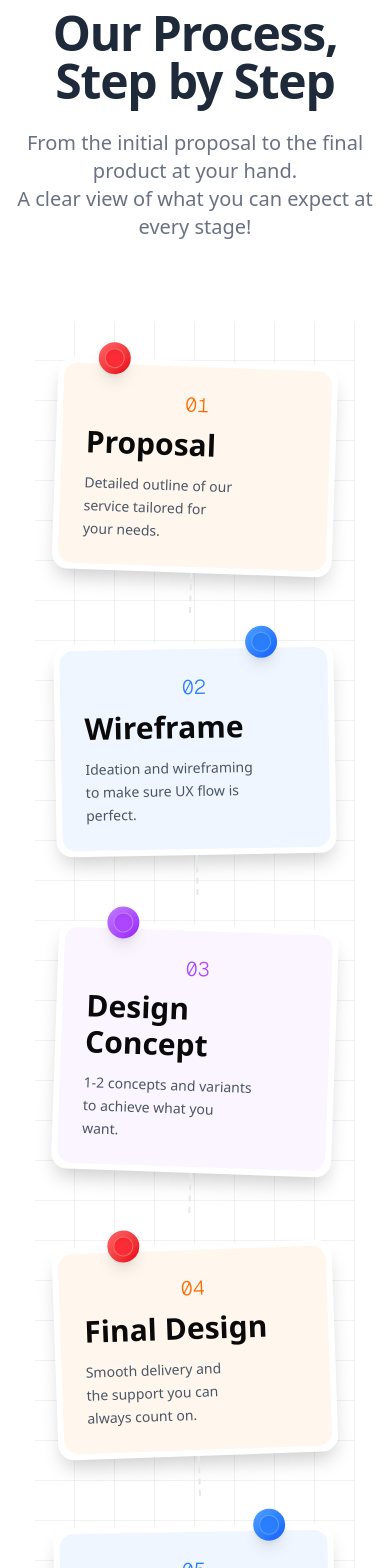
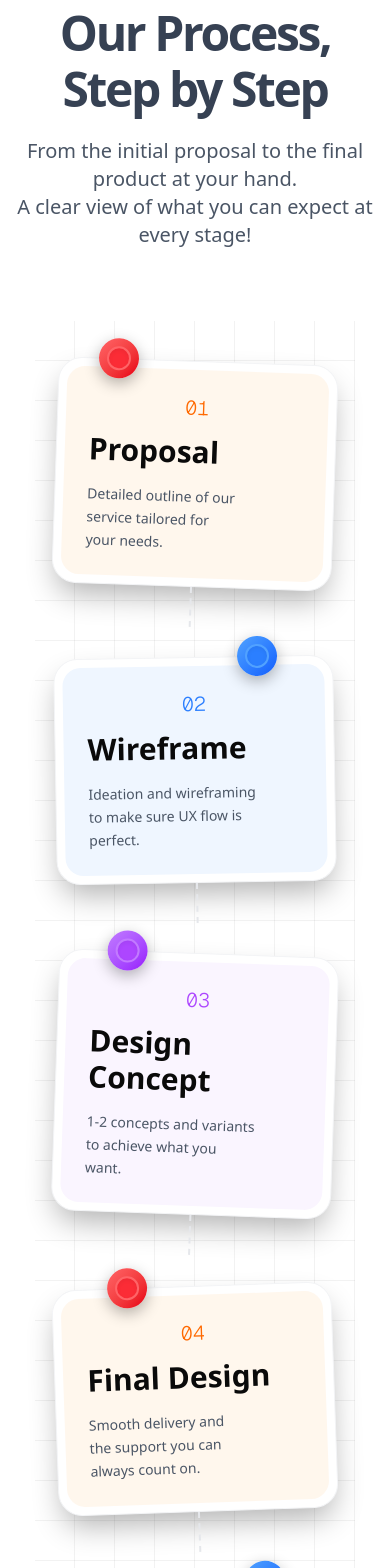
Before and after one commit to marshal363/agency-studio, a Next.js app: page / in a window 390 px wide. Shown: the part 4080-5648 px from the top of the page. Built offline with nearby package versions, Linux system fonts and the light colour scheme.

Commit message:
process section checkpoint1

```diff
--- a/src/components/landing-page/process.tsx
+++ b/src/components/landing-page/process.tsx
@@ -3,15 +3,18 @@ export function Process() {
     <section className="w-full py-12 md:py-24 lg:py-32 bg-white dark:bg-black">
       <div className="container px-4 md:px-6">
         <div className="flex flex-col items-center space-y-12 text-center">
-          <div className="inline-block px-4 py-1.5 rounded-full bg-gray-100 dark:bg-gray-800 text-gray-800 dark:text-gray-200">
-              Project Scope
+          <div className="bg-white dark:bg-gray-800 rounded-full px-6 py-3 shadow-md mb-8">
+              <span className="text-gray-700 dark:text-gray-300 text-lg font-medium">Project Scope</span>
           </div>
 
-          <div className="space-y-6 max-w-4xl">
-            <h2 className="text-5xl md:text-6xl lg:text-7xl font-bold tracking-tight text-gray-800 dark:text-gray-200">
-              Our Process,<br />Step by Step
+          <div className="space-y-2 max-w-[900px] mb-10">
+            <h2 className="text-5xl font-bold tracking-tighter sm:text-6xl md:text-7xl lg:text-8xl text-gray-700 dark:text-gray-300">
+              Our Process,
             </h2>
-            <p className="text-xl md:text-2xl text-gray-500 dark:text-gray-400 max-w-3xl mx-auto">
+            <h2 className="text-5xl font-bold tracking-tighter sm:text-6xl md:text-7xl lg:text-8xl text-gray-700 dark:text-gray-300">
+              Step by Step
+            </h2>
+            <p className="text-xl text-gray-600 dark:text-gray-400 max-w-3xl mx-auto mt-6">
               From the initial proposal to the final product at your hand.<br />
               A clear view of what you can expect at every stage!
             </p>
@@ -25,32 +28,32 @@ export function Process() {
 
               {/* Direct card-to-card connecting lines */}
               {/* Line from Card 1 to Card 2 */}
-              <div className="absolute top-[12%] left-[35%] w-[30%] border-t-2 border-dashed border-gray-200 dark:border-gray-700 z-10"></div>
+              <div className="absolute top-[12%] left-[42%] w-[30%] border-t-2 border-dashed border-gray-200 dark:border-gray-700 z-10"></div>
 
               {/* Line from Card 2 to Card 3 */}
-              <div className="absolute top-[23%] left-[35%] w-[33%] border-t-2 border-dashed border-gray-200 dark:border-gray-700 z-10 transform rotate-[15deg]"></div>
+              <div className="absolute top-[28%] left-[38%] w-[30%] border-t-2 border-dashed border-gray-200 dark:border-gray-700 z-10 transform rotate-[30deg]"></div>
 
               {/* Line from Card 3 to Card 4 */}
-              <div className="absolute top-[42%] left-[30%] w-[35%] border-t-2 border-dashed border-gray-200 dark:border-gray-700 z-10 transform -rotate-[20deg]"></div>
+              <div className="absolute top-[45%] left-[40%] w-[28%] border-t-2 border-dashed border-gray-200 dark:border-gray-700 z-10 transform -rotate-[30deg]"></div>
 
               {/* Line from Card 4 to Card 5 */}
-              <div className="absolute top-[55%] left-[32%] w-[38%] border-t-2 border-dashed border-gray-200 dark:border-gray-700 z-10 transform rotate-[15deg]"></div>
+              <div className="absolute top-[60%] left-[35%] w-[32%] border-t-2 border-dashed border-gray-200 dark:border-gray-700 z-10 transform rotate-[25deg]"></div>
 
               {/* Line from Card 5 to Text */}
-              <div className="absolute top-[70%] left-[30%] w-[15%] border-t-2 border-dashed border-gray-200 dark:border-gray-700 z-10 transform -rotate-[10deg]"></div>
+              <div className="absolute top-[78%] left-[35%] w-[15%] border-t-2 border-dashed border-gray-200 dark:border-gray-700 z-10 transform rotate-[-20deg]"></div>
 
               {/* Card 1 - Proposal - Top Right */}
-              <div className="absolute right-[12%] top-[5%] transform rotate-2 w-[300px] z-20 hover:z-50 transition-all duration-300">
+              <div className="absolute right-[15%] top-[5%] transform rotate-2 w-[300px] z-20 hover:z-50 transition-all duration-300">
                 {/* Pushpin */}
-                <div className="absolute -top-6 right-[30%] w-10 h-10 rounded-full bg-gradient-to-br from-red-400 to-red-600 shadow-lg z-20 flex items-center justify-center">
-                  <div className="w-6 h-6 rounded-full bg-red-500 border border-red-400 shadow-inner"></div>
+                <div className="absolute -top-7 right-[30%] w-12 h-12 rounded-full bg-gradient-to-br from-red-400 to-red-600 shadow-[0_5px_15px_rgba(0,0,0,0.3)] z-20 flex items-center justify-center">
+                  <div className="w-8 h-8 rounded-full bg-red-500 border-2 border-red-400 shadow-inner"></div>
                 </div>
 
                 {/* Card */}
-                <div className="bg-white dark:bg-gray-800 rounded-3xl shadow-[0_20px_40px_-5px_rgba(0,0,0,0.2)] p-2 transform transition-all duration-300 hover:-translate-y-2 hover:shadow-[0_25px_50px_-5px_rgba(0,0,0,0.3)]">
-                  <div className="bg-orange-50 dark:bg-orange-900/30 p-6 rounded-2xl">
-                    <div className="text-orange-500 dark:text-orange-300 text-xl font-light mb-2 font-mono">01</div>
-                    <h3 className="text-3xl font-bold mb-3 text-left">Proposal</h3>
+                <div className="bg-white dark:bg-gray-800 rounded-[32px] shadow-[0_20px_40px_-5px_rgba(0,0,0,0.3)] p-3 transform transition-all duration-300 hover:-translate-y-2 hover:shadow-[0_25px_50px_-5px_rgba(0,0,0,0.4)] border border-gray-100 dark:border-gray-700">
+                  <div className="bg-orange-50 dark:bg-orange-900/30 p-8 rounded-[24px]">
+                    <div className="text-orange-500 dark:text-orange-300 text-2xl font-light mb-3 font-mono">01</div>
+                    <h3 className="text-3xl font-bold mb-4 text-left">Proposal</h3>
                     <p className="text-gray-600 dark:text-gray-400 text-left text-sm leading-relaxed">
                       Detailed outline of our<br /> service tailored for<br /> your needs.
                     </p>
@@ -59,17 +62,17 @@ export function Process() {
               </div>
 
               {/* Card 2 - Wireframe - Top Left */}
-              <div className="absolute left-[10%] top-[10%] transform -rotate-3 w-[300px] z-20 hover:z-50 transition-all duration-300">
+              <div className="absolute left-[15%] top-[15%] transform -rotate-3 w-[300px] z-20 hover:z-50 transition-all duration-300">
                 {/* Pushpin */}
-                <div className="absolute -top-6 left-[25%] w-10 h-10 rounded-full bg-gradient-to-br from-blue-400 to-blue-600 shadow-lg z-20 flex items-center justify-center">
-                  <div className="w-6 h-6 rounded-full bg-blue-500 border border-blue-400 shadow-inner"></div>
+                <div className="absolute -top-7 left-[25%] w-12 h-12 rounded-full bg-gradient-to-br from-blue-400 to-blue-600 shadow-[0_5px_15px_rgba(0,0,0,0.3)] z-20 flex items-center justify-center">
+                  <div className="w-8 h-8 rounded-full bg-blue-500 border-2 border-blue-400 shadow-inner"></div>
                 </div>
 
                 {/* Card */}
-                <div className="bg-white dark:bg-gray-800 rounded-3xl shadow-[0_20px_40px_-5px_rgba(0,0,0,0.2)] p-2 transform transition-all duration-300 hover:-translate-y-2 hover:shadow-[0_25px_50px_-5px_rgba(0,0,0,0.3)]">
-                  <div className="bg-blue-50 dark:bg-blue-900/30 p-6 rounded-2xl">
-                    <div className="text-blue-500 dark:text-blue-300 text-xl font-light mb-2 font-mono">02</div>
-                    <h3 className="text-3xl font-bold mb-3 text-left">Wireframe</h3>
+                <div className="bg-white dark:bg-gray-800 rounded-[32px] shadow-[0_20px_40px_-5px_rgba(0,0,0,0.3)] p-3 transform transition-all duration-300 hover:-translate-y-2 hover:shadow-[0_25px_50px_-5px_rgba(0,0,0,0.4)] border border-gray-100 dark:border-gray-700">
+                  <div className="bg-blue-50 dark:bg-blue-900/30 p-8 rounded-[24px]">
+                    <div className="text-blue-500 dark:text-blue-300 text-2xl font-light mb-3 font-mono">02</div>
+                    <h3 className="text-3xl font-bold mb-4 text-left">Wireframe</h3>
                     <p className="text-gray-600 dark:text-gray-400 text-left text-sm leading-relaxed">
                       Ideation and wireframing<br /> to make sure UX flow is<br /> perfect.
                     </p>
@@ -78,17 +81,17 @@ export function Process() {
               </div>
 
               {/* Card 3 - Design Concept - Middle Right */}
-              <div className="absolute right-[15%] top-[33%] transform rotate-1 w-[300px] z-20 hover:z-50 transition-all duration-300">
+              <div className="absolute right-[18%] top-[35%] transform rotate-1 w-[300px] z-20 hover:z-50 transition-all duration-300">
                 {/* Pushpin */}
-                <div className="absolute -top-6 left-[35%] w-10 h-10 rounded-full bg-gradient-to-br from-purple-400 to-purple-600 shadow-lg z-20 flex items-center justify-center">
-                  <div className="w-6 h-6 rounded-full bg-purple-500 border border-purple-400 shadow-inner"></div>
+                <div className="absolute -top-7 left-[35%] w-12 h-12 rounded-full bg-gradient-to-br from-purple-400 to-purple-600 shadow-[0_5px_15px_rgba(0,0,0,0.3)] z-20 flex items-center justify-center">
+                  <div className="w-8 h-8 rounded-full bg-purple-500 border-2 border-purple-400 shadow-inner"></div>
                 </div>
 
                 {/* Card */}
-                <div className="bg-white dark:bg-gray-800 rounded-3xl shadow-[0_20px_40px_-5px_rgba(0,0,0,0.2)] p-2 transform transition-all duration-300 hover:-translate-y-2 hover:shadow-[0_25px_50px_-5px_rgba(0,0,0,0.3)]">
-                  <div className="bg-purple-50 dark:bg-purple-900/30 p-6 rounded-2xl">
-                    <div className="text-purple-500 dark:text-purple-300 text-xl font-light mb-2 font-mono">03</div>
-                    <h3 className="text-3xl font-bold mb-3 text-left">Design Concept</h3>
+                <div className="bg-white dark:bg-gray-800 rounded-[32px] shadow-[0_20px_40px_-5px_rgba(0,0,0,0.3)] p-3 transform transition-all duration-300 hover:-translate-y-2 hover:shadow-[0_25px_50px_-5px_rgba(0,0,0,0.4)] border border-gray-100 dark:border-gray-700">
+                  <div className="bg-purple-50 dark:bg-purple-900/30 p-8 rounded-[24px]">
+                    <div className="text-purple-500 dark:text-purple-300 text-2xl font-light mb-3 font-mono">03</div>
+                    <h3 className="text-3xl font-bold mb-4 text-left">Design Concept</h3>
                     <p className="text-gray-600 dark:text-gray-400 text-left text-sm leading-relaxed">
                       1-2 concepts and variants<br /> to achieve what you<br /> want.
                     </p>
@@ -97,17 +100,17 @@ export function Process() {
               </div>
 
               {/* Card 4 - Final Design - Bottom Left */}
-              <div className="absolute left-[10%] top-[48%] transform -rotate-2 w-[300px] z-20 hover:z-50 transition-all duration-300">
+              <div className="absolute left-[15%] top-[53%] transform -rotate-2 w-[300px] z-20 hover:z-50 transition-all duration-300">
                 {/* Pushpin */}
-                <div className="absolute -top-6 right-[28%] w-10 h-10 rounded-full bg-gradient-to-br from-red-400 to-red-600 shadow-lg z-20 flex items-center justify-center">
-                  <div className="w-6 h-6 rounded-full bg-red-500 border border-red-400 shadow-inner"></div>
+                <div className="absolute -top-7 right-[28%] w-12 h-12 rounded-full bg-gradient-to-br from-red-400 to-red-600 shadow-[0_5px_15px_rgba(0,0,0,0.3)] z-20 flex items-center justify-center">
+                  <div className="w-8 h-8 rounded-full bg-red-500 border-2 border-red-400 shadow-inner"></div>
                 </div>
 
                 {/* Card */}
-                <div className="bg-white dark:bg-gray-800 rounded-3xl shadow-[0_20px_40px_-5px_rgba(0,0,0,0.2)] p-2 transform transition-all duration-300 hover:-translate-y-2 hover:shadow-[0_25px_50px_-5px_rgba(0,0,0,0.3)]">
-                  <div className="bg-orange-50 dark:bg-orange-900/30 p-6 rounded-2xl">
-                    <div className="text-orange-500 dark:text-orange-300 text-xl font-light mb-2 font-mono">04</div>
-                    <h3 className="text-3xl font-bold mb-3 text-left">Final Design</h3>
+                <div className="bg-white dark:bg-gray-800 rounded-[32px] shadow-[0_20px_40px_-5px_rgba(0,0,0,0.3)] p-3 transform transition-all duration-300 hover:-translate-y-2 hover:shadow-[0_25px_50px_-5px_rgba(0,0,0,0.4)] border border-gray-100 dark:border-gray-700">
+                  <div className="bg-orange-50 dark:bg-orange-900/30 p-8 rounded-[24px]">
+                    <div className="text-orange-500 dark:text-orange-300 text-2xl font-light mb-3 font-mono">04</div>
+                    <h3 className="text-3xl font-bold mb-4 text-left">Final Design</h3>
                     <p className="text-gray-600 dark:text-gray-400 text-left text-sm leading-relaxed">
                       Smooth delivery and<br /> the support you can<br /> always count on.
                     </p>
@@ -116,17 +119,17 @@ export function Process() {
               </div>
 
               {/* Card 5 - Development - Bottom Right */}
-              <div className="absolute right-[12%] top-[62%] transform rotate-3 w-[300px] z-20 hover:z-50 transition-all duration-300">
+              <div className="absolute right-[16%] top-[68%] transform rotate-3 w-[300px] z-20 hover:z-50 transition-all duration-300">
                 {/* Pushpin */}
-                <div className="absolute -top-6 right-[25%] w-10 h-10 rounded-full bg-gradient-to-br from-blue-400 to-blue-600 shadow-lg z-20 flex items-center justify-center">
-                  <div className="w-6 h-6 rounded-full bg-blue-500 border border-blue-400 shadow-inner"></div>
+                <div className="absolute -top-7 right-[25%] w-12 h-12 rounded-full bg-gradient-to-br from-blue-400 to-blue-600 shadow-[0_5px_15px_rgba(0,0,0,0.3)] z-20 flex items-center justify-center">
+                  <div className="w-8 h-8 rounded-full bg-blue-500 border-2 border-blue-400 shadow-inner"></div>
                 </div>
 
                 {/* Card */}
-                <div className="bg-white dark:bg-gray-800 rounded-3xl shadow-[0_20px_40px_-5px_rgba(0,0,0,0.2)] p-2 transform transition-all duration-300 hover:-translate-y-2 hover:shadow-[0_25px_50px_-5px_rgba(0,0,0,0.3)]">
-                  <div className="bg-blue-50 dark:bg-blue-900/30 p-6 rounded-2xl">
-                    <div className="text-blue-500 dark:text-blue-300 text-xl font-light mb-2 font-mono">05</div>
-                    <h3 className="text-3xl font-bold mb-3 text-left">Development</h3>
+                <div className="bg-white dark:bg-gray-800 rounded-[32px] shadow-[0_20px_40px_-5px_rgba(0,0,0,0.3)] p-3 transform transition-all duration-300 hover:-translate-y-2 hover:shadow-[0_25px_50px_-5px_rgba(0,0,0,0.4)] border border-gray-100 dark:border-gray-700">
+                  <div className="bg-blue-50 dark:bg-blue-900/30 p-8 rounded-[24px]">
+                    <div className="text-blue-500 dark:text-blue-300 text-2xl font-light mb-3 font-mono">05</div>
+                    <h3 className="text-3xl font-bold mb-4 text-left">Development</h3>
                     <p className="text-gray-600 dark:text-gray-400 text-left text-sm leading-relaxed">
                       Senior full-stack devs<br /> and Framer experts are<br /> here to help.
                     </p>
@@ -135,7 +138,7 @@ export function Process() {
               </div>
 
               {/* "Your all in one design partner" text element - positioned to avoid overlap */}
-              <div className="absolute left-[20%] top-[76%] text-left z-30">
+              <div className="absolute left-[25%] top-[84%] text-left z-30">
                 <div className="relative bg-white dark:bg-gray-800 rounded-xl p-4 shadow-[0_10px_30px_-5px_rgba(0,0,0,0.15)]">
                   <p className="text-base md:text-lg font-medium">
                     Your <span className="text-red-500 font-bold">all in one</span><br />
@@ -156,15 +159,15 @@ export function Process() {
                 {/* Card 1 - Proposal */}
                 <div className="relative transform rotate-2 w-full">
                   {/* Pushpin */}
-                  <div className="absolute -top-4 left-10 w-8 h-8 rounded-full bg-gradient-to-br from-red-400 to-red-600 shadow-lg z-10 flex items-center justify-center">
-                    <div className="w-5 h-5 rounded-full bg-red-500 border border-red-400 shadow-inner"></div>
+                  <div className="absolute -top-5 left-10 w-10 h-10 rounded-full bg-gradient-to-br from-red-400 to-red-600 shadow-[0_5px_15px_rgba(0,0,0,0.3)] z-10 flex items-center justify-center">
+                    <div className="w-6 h-6 rounded-full bg-red-500 border-2 border-red-400 shadow-inner"></div>
                   </div>
 
                   {/* Card */}
-                  <div className="bg-white dark:bg-gray-800 rounded-2xl shadow-[0_12px_20px_-5px_rgba(0,0,0,0.2)] p-1.5">
-                    <div className="bg-orange-50 dark:bg-orange-900/30 p-6 rounded-xl">
-                      <div className="text-orange-500 dark:text-orange-300 text-xl font-light mb-2 font-mono">01</div>
-                      <h3 className="text-3xl font-bold mb-3 text-left">Proposal</h3>
+                  <div className="bg-white dark:bg-gray-800 rounded-[24px] shadow-[0_15px_30px_-5px_rgba(0,0,0,0.3)] p-2 border border-gray-100 dark:border-gray-700">
+                    <div className="bg-orange-50 dark:bg-orange-900/30 p-6 rounded-[18px]">
+                      <div className="text-orange-500 dark:text-orange-300 text-xl font-light mb-3 font-mono">01</div>
+                      <h3 className="text-3xl font-bold mb-4 text-left">Proposal</h3>
                       <p className="text-gray-600 dark:text-gray-400 text-left text-sm leading-relaxed">
                         Detailed outline of our<br /> service tailored for<br /> your needs.
                       </p>
@@ -178,15 +181,15 @@ export function Process() {
                 {/* Card 2 - Wireframe */}
                 <div className="relative transform -rotate-1 w-full">
                   {/* Pushpin */}
-                  <div className="absolute -top-4 right-14 w-8 h-8 rounded-full bg-gradient-to-br from-blue-400 to-blue-600 shadow-lg z-10 flex items-center justify-center">
-                    <div className="w-5 h-5 rounded-full bg-blue-500 border border-blue-400 shadow-inner"></div>
+                  <div className="absolute -top-5 right-14 w-10 h-10 rounded-full bg-gradient-to-br from-blue-400 to-blue-600 shadow-[0_5px_15px_rgba(0,0,0,0.3)] z-10 flex items-center justify-center">
+                    <div className="w-6 h-6 rounded-full bg-blue-500 border-2 border-blue-400 shadow-inner"></div>
                   </div>
 
                   {/* Card */}
-                  <div className="bg-white dark:bg-gray-800 rounded-2xl shadow-[0_12px_20px_-5px_rgba(0,0,0,0.2)] p-1.5">
-                    <div className="bg-blue-50 dark:bg-blue-900/30 p-6 rounded-xl">
-                      <div className="text-blue-500 dark:text-blue-300 text-xl font-light mb-2 font-mono">02</div>
-                      <h3 className="text-3xl font-bold mb-3 text-left">Wireframe</h3>
+                  <div className="bg-white dark:bg-gray-800 rounded-[24px] shadow-[0_15px_30px_-5px_rgba(0,0,0,0.3)] p-2 border border-gray-100 dark:border-gray-700">
+                    <div className="bg-blue-50 dark:bg-blue-900/30 p-6 rounded-[18px]">
+                      <div className="text-blue-500 dark:text-blue-300 text-xl font-light mb-3 font-mono">02</div>
+                      <h3 className="text-3xl font-bold mb-4 text-left">Wireframe</h3>
                       <p className="text-gray-600 dark:text-gray-400 text-left text-sm leading-relaxed">
                         Ideation and wireframing<br /> to make sure UX flow is<br /> perfect.
                       </p>
@@ -200,15 +203,15 @@ export function Process() {
                 {/* Card 3 - Design Concept */}
                 <div className="relative transform rotate-2 w-full">
                   {/* Pushpin */}
-                  <div className="absolute -top-4 left-12 w-8 h-8 rounded-full bg-gradient-to-br from-purple-400 to-purple-600 shadow-lg z-10 flex items-center justify-center">
-                    <div className="w-5 h-5 rounded-full bg-purple-500 border border-purple-400 shadow-inner"></div>
+                  <div className="absolute -top-5 left-12 w-10 h-10 rounded-full bg-gradient-to-br from-purple-400 to-purple-600 shadow-[0_5px_15px_rgba(0,0,0,0.3)] z-10 flex items-center justify-center">
+                    <div className="w-6 h-6 rounded-full bg-purple-500 border-2 border-purple-400 shadow-inner"></div>
                   </div>
 
                   {/* Card */}
-                  <div className="bg-white dark:bg-gray-800 rounded-2xl shadow-[0_12px_20px_-5px_rgba(0,0,0,0.2)] p-1.5">
-                    <div className="bg-purple-50 dark:bg-purple-900/30 p-6 rounded-xl">
-                      <div className="text-purple-500 dark:text-purple-300 text-xl font-light mb-2 font-mono">03</div>
-                      <h3 className="text-3xl font-bold mb-3 text-left">Design Concept</h3>
+                  <div className="bg-white dark:bg-gray-800 rounded-[24px] shadow-[0_15px_30px_-5px_rgba(0,0,0,0.3)] p-2 border border-gray-100 dark:border-gray-700">
+                    <div className="bg-purple-50 dark:bg-purple-900/30 p-6 rounded-[18px]">
+                      <div className="text-purple-500 dark:text-purple-300 text-xl font-light mb-3 font-mono">03</div>
+                      <h3 className="text-3xl font-bold mb-4 text-left">Design Concept</h3>
                       <p className="text-gray-600 dark:text-gray-400 text-left text-sm leading-relaxed">
                         1-2 concepts and variants<br /> to achieve what you<br /> want.
                       </p>
@@ -222,15 +225,15 @@ export function Process() {
                 {/* Card 4 - Final Design */}
                 <div className="relative transform -rotate-2 w-full">
                   {/* Pushpin */}
-                  <div className="absolute -top-4 left-14 w-8 h-8 rounded-full bg-gradient-to-br from-red-400 to-red-600 shadow-lg z-10 flex items-center justify-center">
-                    <div className="w-5 h-5 rounded-full bg-red-500 border border-red-400 shadow-inner"></div>
+                  <div className="absolute -top-5 left-14 w-10 h-10 rounded-full bg-gradient-to-br from-red-400 to-red-600 shadow-[0_5px_15px_rgba(0,0,0,0.3)] z-10 flex items-center justify-center">
+                    <div className="w-6 h-6 rounded-full bg-red-500 border-2 border-red-400 shadow-inner"></div>
                   </div>
 
                   {/* Card */}
-                  <div className="bg-white dark:bg-gray-800 rounded-2xl shadow-[0_12px_20px_-5px_rgba(0,0,0,0.2)] p-1.5">
-                    <div className="bg-orange-50 dark:bg-orange-900/30 p-6 rounded-xl">
-                      <div className="text-orange-500 dark:text-orange-300 text-xl font-light mb-2 font-mono">04</div>
-                      <h3 className="text-3xl font-bold mb-3 text-left">Final Design</h3>
+                  <div className="bg-white dark:bg-gray-800 rounded-[24px] shadow-[0_15px_30px_-5px_rgba(0,0,0,0.3)] p-2 border border-gray-100 dark:border-gray-700">
+                    <div className="bg-orange-50 dark:bg-orange-900/30 p-6 rounded-[18px]">
+                      <div className="text-orange-500 dark:text-orange-300 text-xl font-light mb-3 font-mono">04</div>
+                      <h3 className="text-3xl font-bold mb-4 text-left">Final Design</h3>
                       <p className="text-gray-600 dark:text-gray-400 text-left text-sm leading-relaxed">
                         Smooth delivery and<br /> the support you can<br /> always count on.
                       </p>
@@ -244,15 +247,15 @@ export function Process() {
                 {/* Card 5 - Development */}
                 <div className="relative transform -rotate-1 w-full">
                   {/* Pushpin */}
-                  <div className="absolute -top-4 right-12 w-8 h-8 rounded-full bg-gradient-to-br from-blue-400 to-blue-600 shadow-lg z-10 flex items-center justify-center">
-                    <div className="w-5 h-5 rounded-full bg-blue-500 border border-blue-400 shadow-inner"></div>
+                  <div className="absolute -top-5 right-12 w-10 h-10 rounded-full bg-gradient-to-br from-blue-400 to-blue-600 shadow-[0_5px_15px_rgba(0,0,0,0.3)] z-10 flex items-center justify-center">
+                    <div className="w-6 h-6 rounded-full bg-blue-500 border-2 border-blue-400 shadow-inner"></div>
                   </div>
 
                   {/* Card */}
-                  <div className="bg-white dark:bg-gray-800 rounded-2xl shadow-[0_12px_20px_-5px_rgba(0,0,0,0.2)] p-1.5">
-                    <div className="bg-blue-50 dark:bg-blue-900/30 p-6 rounded-xl">
-                      <div className="text-blue-500 dark:text-blue-300 text-xl font-light mb-2 font-mono">05</div>
-                      <h3 className="text-3xl font-bold mb-3 text-left">Development</h3>
+                  <div className="bg-white dark:bg-gray-800 rounded-[24px] shadow-[0_15px_30px_-5px_rgba(0,0,0,0.3)] p-2 border border-gray-100 dark:border-gray-700">
+                    <div className="bg-blue-50 dark:bg-blue-900/30 p-6 rounded-[18px]">
+                      <div className="text-blue-500 dark:text-blue-300 text-xl font-light mb-3 font-mono">05</div>
+                      <h3 className="text-3xl font-bold mb-4 text-left">Development</h3>
                       <p className="text-gray-600 dark:text-gray-400 text-left text-sm leading-relaxed">
                         Senior full-stack devs<br /> and Framer experts are<br /> here to help.
                       </p>
```
Also changed, not shown: src/components/landing-page/faq.tsx (+7 -4 lines), src/components/landing-page/pricing.tsx (+10 -4 lines), src/components/landing-page/testimonials.tsx (+10 -7 lines).
